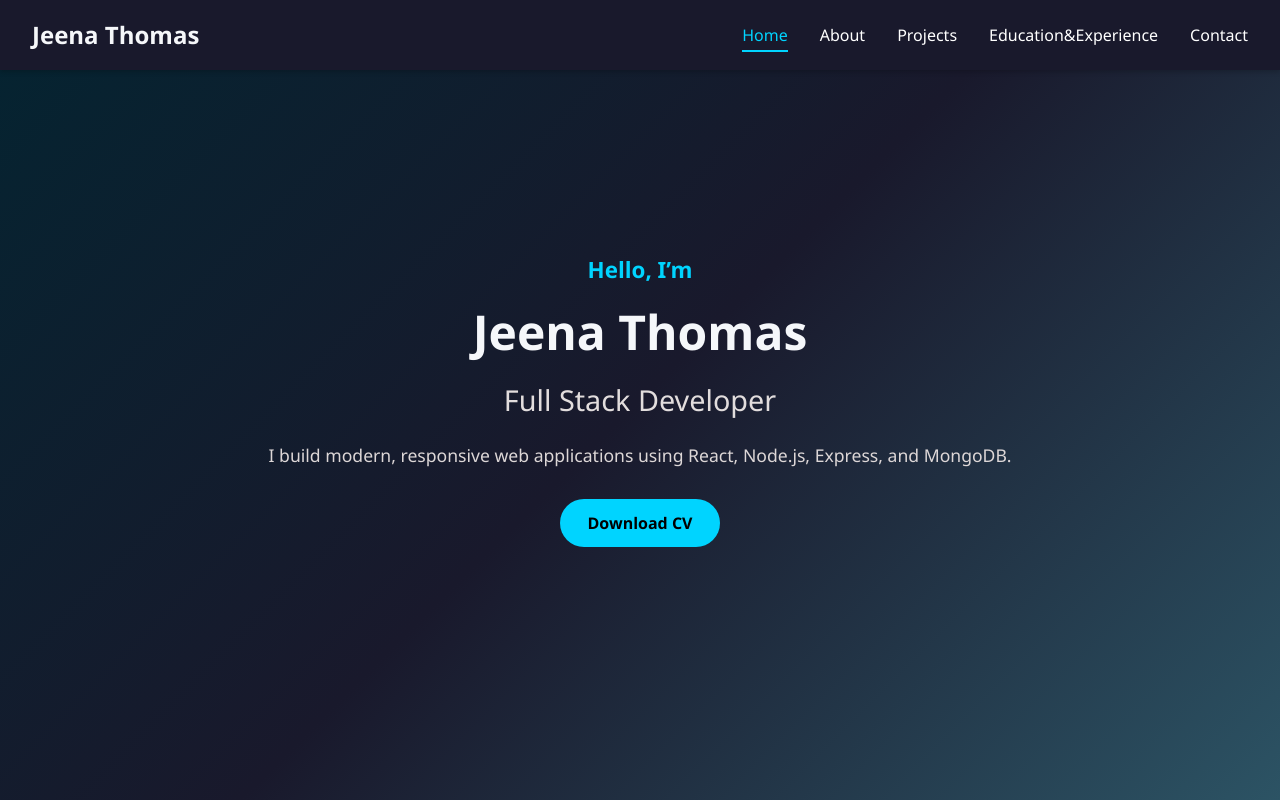
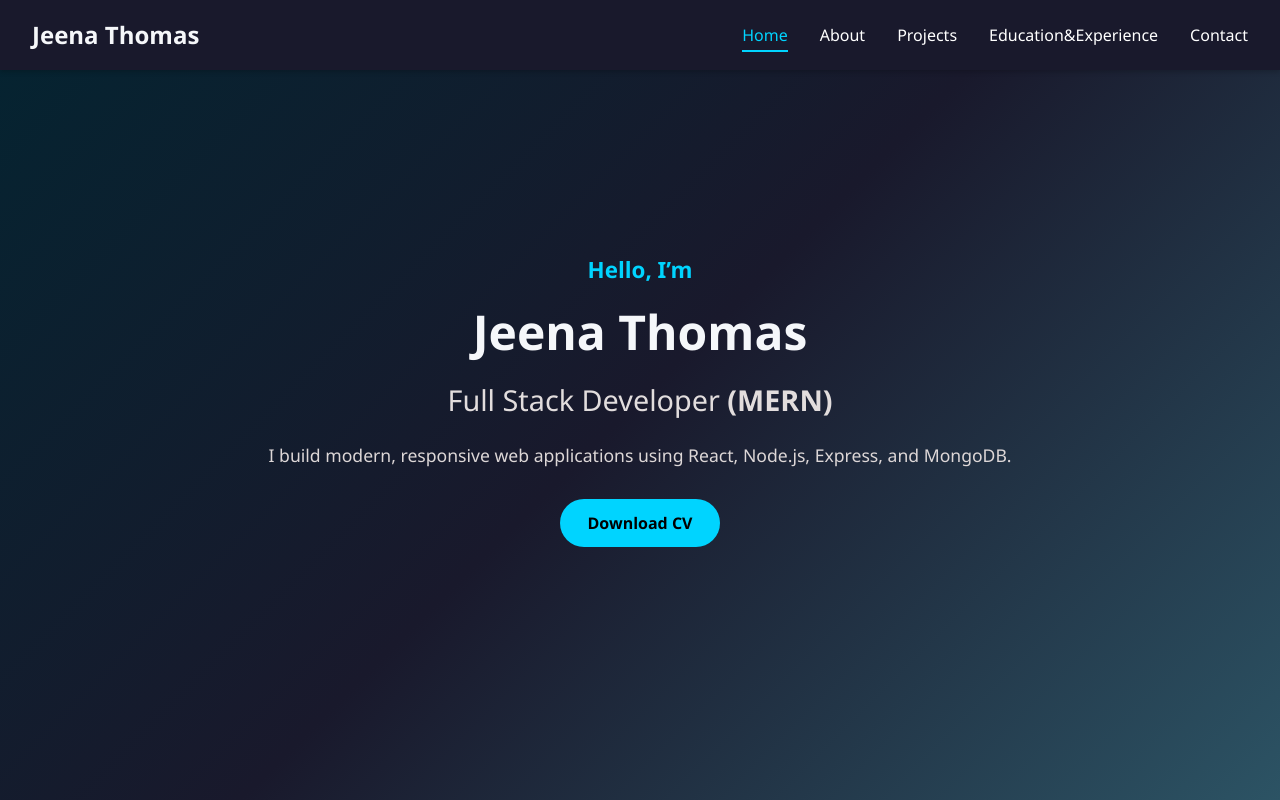
Before and after one commit to jeenathomas03/Portfolio-JeenaThomas, a React (Vite) app: page / in a window 1280 px wide. Shown: the top 800 px of the page. Built offline with nearby package versions, Linux system fonts and the light colour scheme.

Commit message:
latest updates

```diff
--- a/src/pages/Home.jsx
+++ b/src/pages/Home.jsx
@@ -6,7 +6,7 @@ const Home = () => {
       <div className="home-content">
         <h3>Hello, I’m</h3>
         <h1>Jeena Thomas</h1>
-        <h2>Full Stack Developer</h2>
+        <h2>Full Stack Developer <strong> (MERN)</strong></h2>
 
         <p>
           I build modern, responsive web applications using React, Node.js,
@@ -15,7 +15,7 @@ const Home = () => {
 
         <div className="home-buttons">
           <a
-            href="/Jeena_Thomas_cv.pdf"
+            href="/Jeena_Thomas_cv_.pdf"
             download
             className="btn primary"
           >
```
Also changed, not shown: 2 other files (tests, documents, lock files or other folders).
